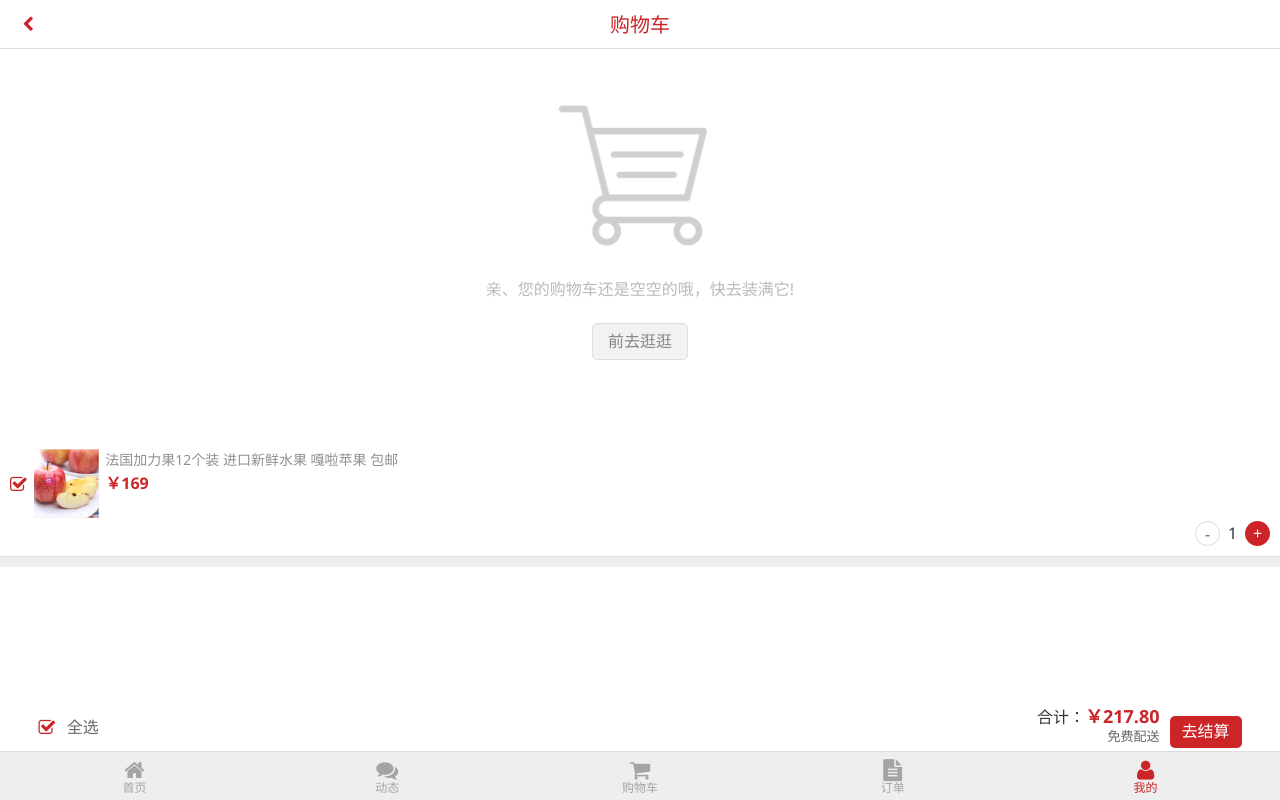
After one commit to ShangLuo24/Superarket, a Django app: template templates/shopping_trolley/shopcart.html in a window 1280 px wide. The commit adds this page. Run offline with Django 3.2, Linux system fonts and the light colour scheme; the template is opened without the code that fills it, so the values that code supplies are empty.

Commit message:
创建购物车功能

```diff
--- a/Superarket/urls.py
+++ b/Superarket/urls.py
@@ -22,4 +22,5 @@ urlpatterns = [
     url(r'ckeditor', include("ckeditor_uploader.urls")),  # 用户上传的富文本域
     url(r'^user/', include('user.urls', namespace='user')),   # 用户模块
     url(r'^com/', include('commodity.urls', namespace='com')),   # 商品模块
+    url(r'^car/', include('shoppingTrolley.urls', namespace='shop'))  # 购物车模块
 ]
--- a/apps/shoppingTrolley/views.py
+++ b/apps/shoppingTrolley/views.py
@@ -1,3 +1,6 @@
 from django.shortcuts import render
 
+
 # Create your views here.
+def shopping(request):
+    return render(request, 'shopping_trolley/shopcart.html')
--- /dev/null
+++ b/templates/shopping_trolley/shopcart.html
@@ -0,0 +1,125 @@
+{% extends 'father/index.html' %}
+{% load static %}
+{% block header %}
+    <header data-am-widget="header" class="am-header am-header-default sq-head ">
+        <div class="am-header-left am-header-nav">
+            <a href="javascript:history.back()" class="">
+                <i class="am-icon-chevron-left"></i>
+            </a>
+        </div>
+        <h1 class="am-header-title">
+            <a href="" class="">购物车</a>
+        </h1>
+    </header>
+    <div style="height: 49px;"></div>
+{% endblock %}
+
+{% block content %}
+    <!--购物车空的状态-->
+    <div class="login-logo">
+        <img src="{% static 'images/care.png' %}">
+        <p>亲、您的购物车还是空空的哦，快去装满它!</p>
+        <a href="index.html" class="goshopping">前去逛逛</a>
+    </div>
+    <ul class="shopcart-list">
+        <li>
+            <label class="am-checkbox am-warning">
+                <input type="checkbox" checked="checked" value="" data-am-ucheck checked>
+            </label>
+            <a href="detail.html"><img src="images/test3.png" class="shop-pic"/></a>
+            <div class="shop-list-mid">
+                <div class="tit"><a href="detail.html">法国加力果12个装 进口新鲜水果 嘎啦苹果 包邮</a></div>
+                <b class="shop-list-price">￥169 </b>
+            </div>
+            <div class="list-cart1">
+                <div class="d-stock">
+                    <a class="decrease">-</a>
+                    <input id="num" readonly="" class="text_box" name="" type="text" value="1">
+                    <a class="increase">+</a>
+                </div>
+            </div>
+
+        </li>
+        <div style="height: 10px; background: #eee;"></div>
+    </ul>
+
+    <div class="shop-fix">
+
+        <label class="am-checkbox am-warning">
+            <input type="checkbox" checked="checked" value="" data-am-ucheck checked>
+        </label>
+        <a class="del">全选</a>
+        <a href="tureorder.html" class="js-btn">去结算</a>
+        <div class="js-text">
+            <P>合计：<b>￥217.80</b></P>
+            <p class="js-car">免费配送</p>
+        </div>
+    </div>
+
+{% endblock %}
+
+{% block footer %}
+    <!--底部-->
+    <div style="height: 55px;"></div>
+    <div data-am-widget="navbar" class="am-navbar am-cf am-navbar-default sq-foot am-no-layout" id="">
+        <ul class="am-navbar-nav am-cf am-avg-sm-5">
+            <li>
+                <a href="index.html" class="">
+                    <span class="am-icon-home"></span>
+                    <span class="am-navbar-label">首页</span>
+                </a>
+            </li>
+            <li>
+                <a href="message.html" class="">
+                    <span class="am-icon-comments"></span>
+                    <span class="am-navbar-label">动态</span>
+                </a>
+            </li>
+            <li>
+                <a href="shopcart.html" class="">
+                    <span class="am-icon-shopping-cart"></span>
+                    <span class="am-navbar-label">购物车</span>
+                </a>
+            </li>
+            <li>
+                <a href="allorder.html" class="">
+                    <span class="am-icon-file-text"></span>
+                    <span class="am-navbar-label">订单</span>
+                </a>
+            </li>
+
+            <li>
+                <a href="member.html" class="curr">
+                    <span class="am-icon-user"></span>
+                    <span class="am-navbar-label">我的</span>
+                </a>
+            </li>
+        </ul>
+    </div>
+
+{% endblock %}
+
+
+{% block food_jss %}
+    <script>
+        //购物数量加减
+        $(function () {
+            $('.increase').click(function () {
+                var self = $(this);
+                var current_num = parseInt(self.siblings('input').val());
+                current_num += 1;
+                self.siblings('input').val(current_num);
+                update_item(self.siblings('input').data('item-id'));
+            })
+            $('.decrease').click(function () {
+                var self = $(this);
+                var current_num = parseInt(self.siblings('input').val());
+                if (current_num > 1) {
+                    current_num -= 1;
+                    self.siblings('input').val(current_num);
+                    update_item(self.siblings('input').data('item-id'));
+                }
+            })
+        })
+    </script>
+{% endblock %}
```
Also changed, not shown: apps/shoppingTrolley/urls.py (+3 -17 lines), apps/user/views.py (+1 -10 lines), templates/show/detail.html (+11 -4 lines).
